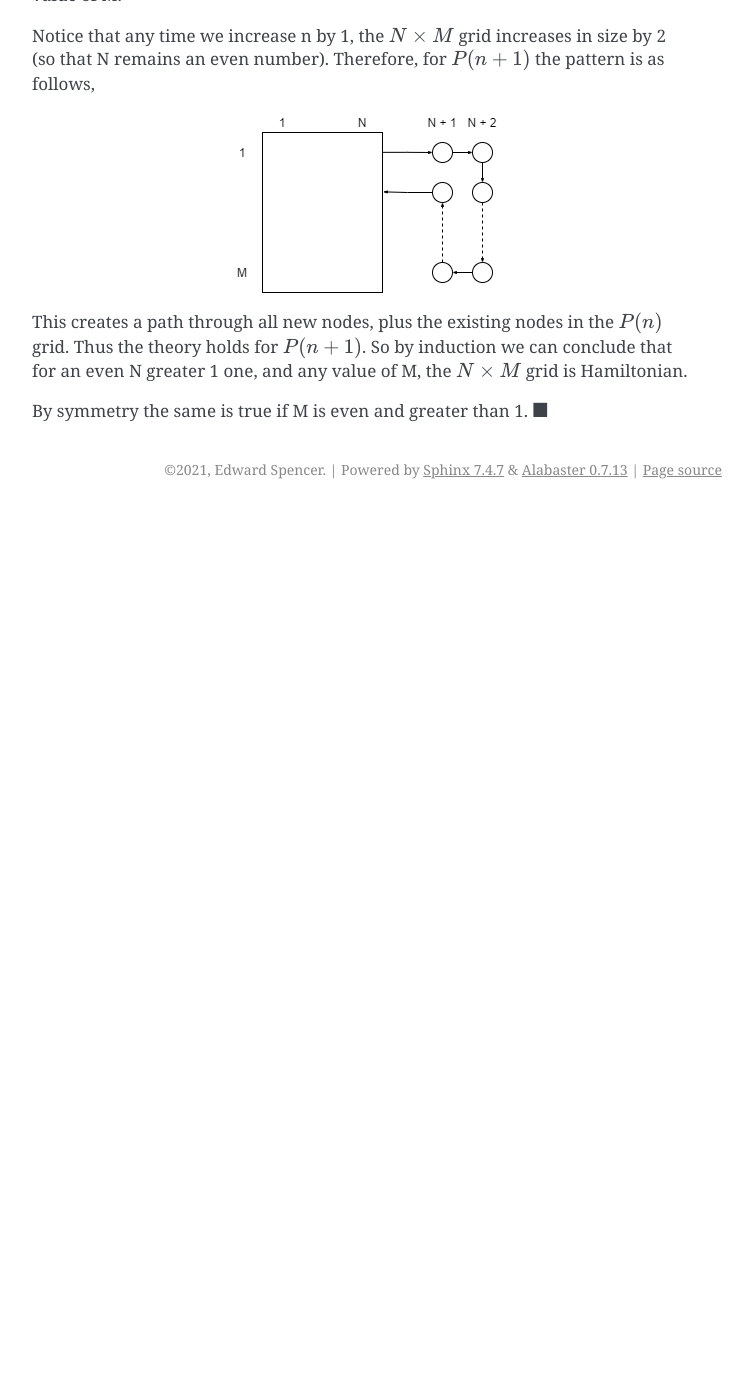
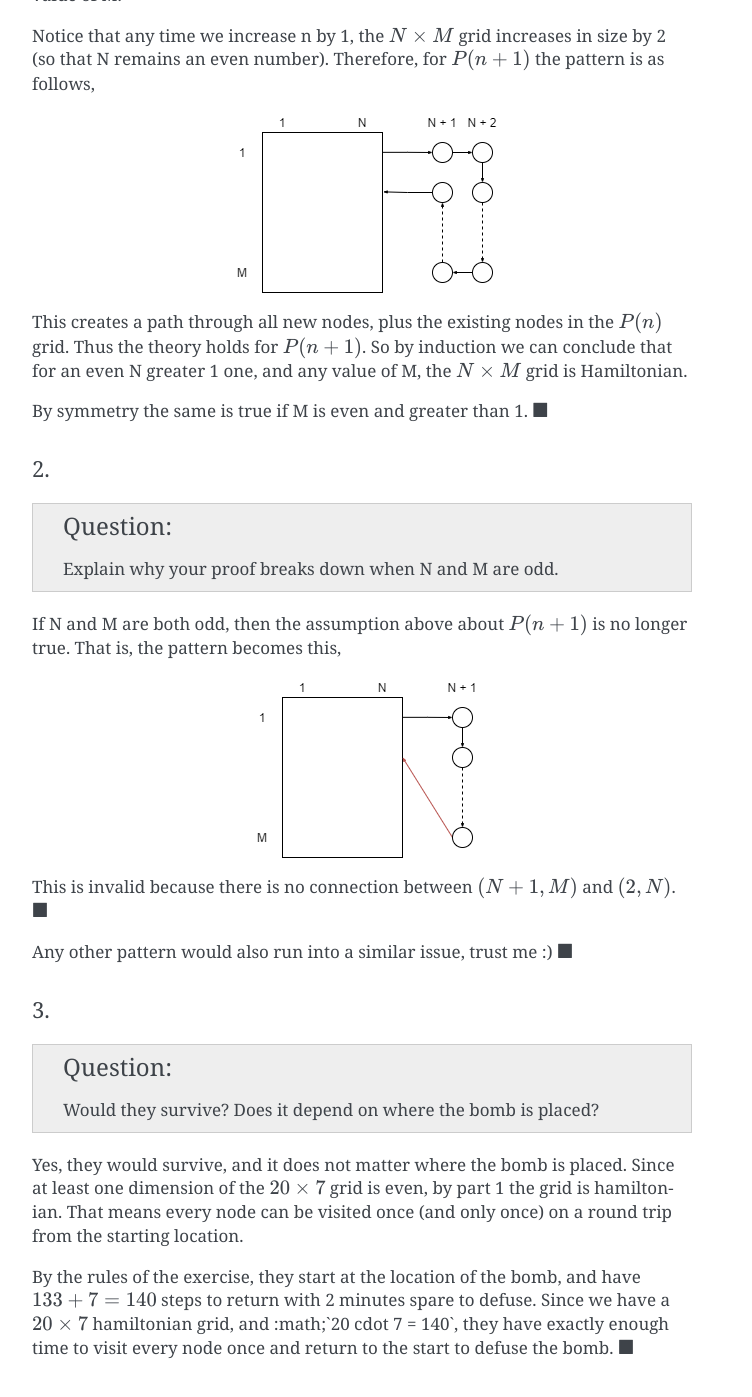
Before and after one commit to edi-spaghetti/mathematical-, a Sphinx documentation site: the page built from source/assignments/more_graph_theory.rst, in a window 1280 px wide and 1400 px high, scrolled down 5949 px. Shown: the top 1397 px of the window, without its empty margins (388-1140 px from the left). Built offline with Sphinx 7.4.7, drawn with Linux system fonts in a browser that asks for light colours; before the commit the page ends 6458 px from its top, so only the background shows below that.

Commit message:
Assigment 5 Problem 2b part 2+3

```diff
--- a/source/assignments/more_graph_theory.rst
+++ b/source/assignments/more_graph_theory.rst
@@ -254,3 +254,39 @@ and any value of M, the :math:`N \times M` grid is Hamiltonian.
 
 By symmetry the same is true if M is even and greater than 1.
 :math:`\blacksquare`
+
+2.
+""
+
+.. admonition:: Question
+
+	Explain why your proof breaks down when N and M are odd.
+
+If N and M are both odd, then the assumption above about :math:`P(n+1)` is no longer true.
+That is, the pattern becomes this,
+
+.. image:: ../images/hamiltonian-odd-N.png
+	:align: center
+
+This is invalid because there is no connection between :math:`(N+1, M)` and :math:`(2, N)`.
+:math:`\blacksquare`
+
+Any other pattern would also run into a similar issue, trust me :)
+:math:`\blacksquare`
+
+3.
+""
+
+.. admonition:: Question
+
+	Would they survive? Does it depend on where the bomb is placed?
+
+Yes, they would survive, and it does not matter where the bomb is placed.
+Since at least one dimension of the :math:`20 \times 7` grid is even, by part 1 the grid is hamiltonian.
+That means every node can be visited once (and only once) on a round trip from the starting location.
+
+By the rules of the exercise, they start at the location of the bomb,
+and have :math:`133 + 7 = 140` steps to return with 2 minutes spare to defuse.
+Since we have a :math:`20 \times 7` hamiltonian grid, and :math;`20 \cdot 7 = 140`,
+they have exactly enough time to visit every node once and return to the start to defuse the bomb.
+:math:`\blacksquare`
```
Also changed, not shown: source/images/hamiltonian-odd-N.png (added), 1 other file.
